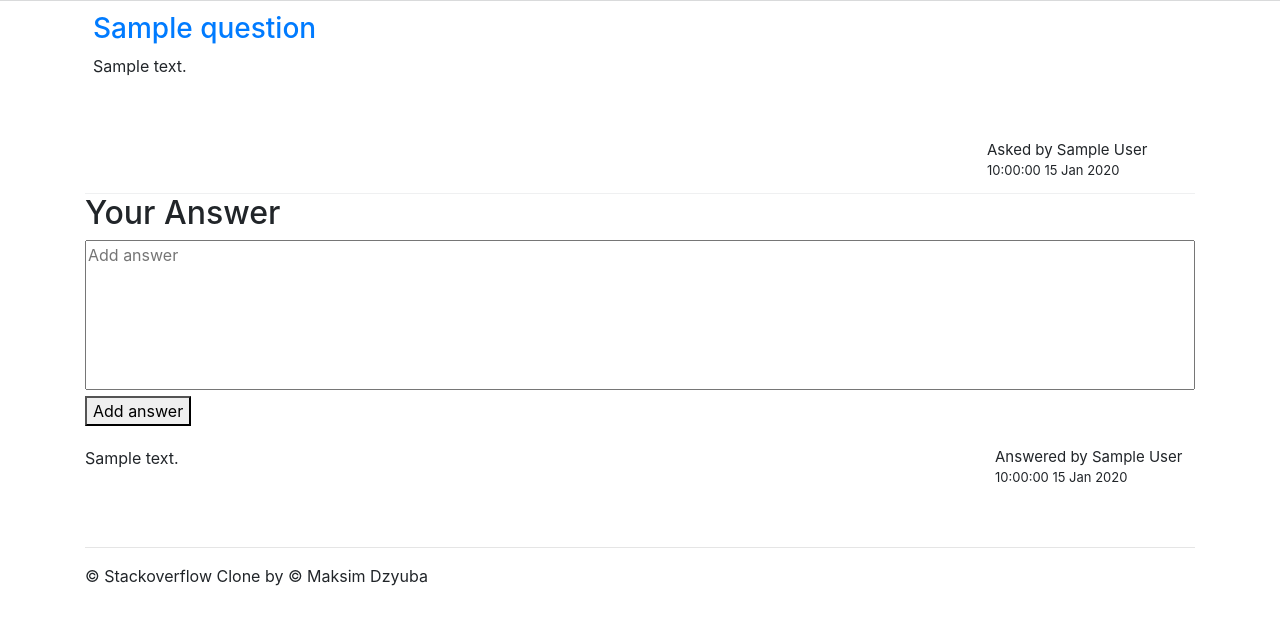
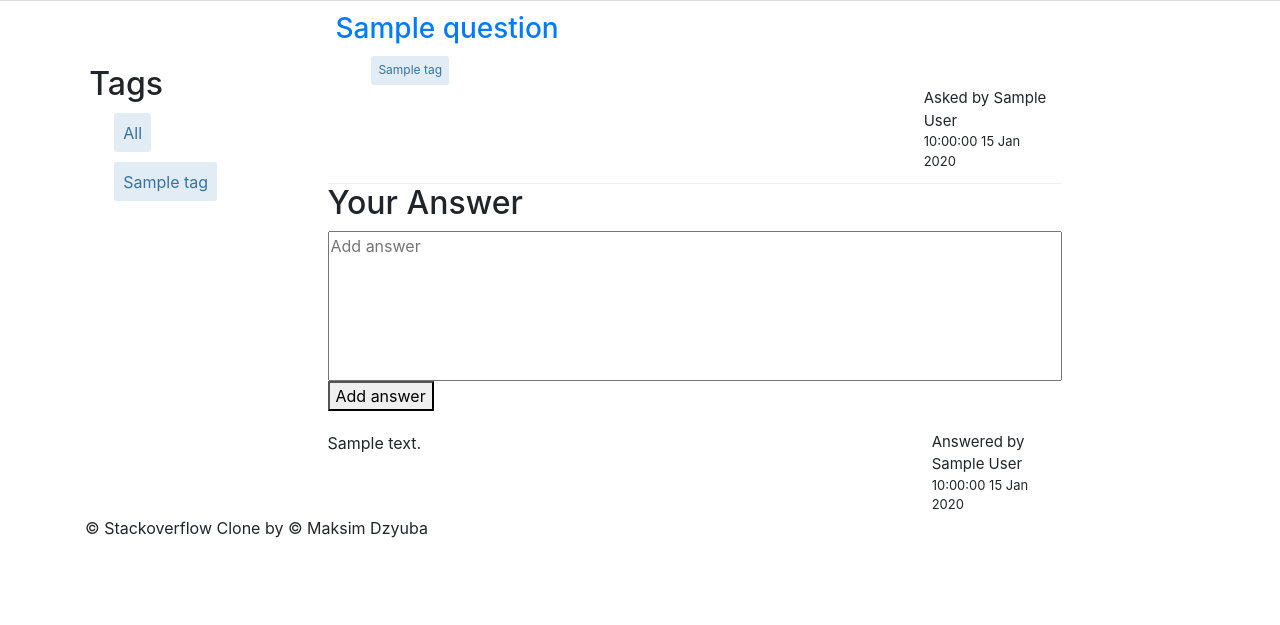
Before and after one commit to MagzKr/askwer, a Django app: template templates/question/question_details.html in a window 1280 px wide. Shown: the part 50-675 px from the top of the page. Run offline with Django 3.2, Linux system fonts and the light colour scheme; the template is opened without the code that fills it: most values are stand-ins (such as "Sample title", 1, 10 or a date in 2020); some libraries are stand-ins or nearby versions.

Commit message:
add tags and many fixes

```diff
--- a/askwer/settings.py
+++ b/askwer/settings.py
@@ -5,12 +5,11 @@ import dj_database_url
 
 BASE_DIR = Path(__file__).resolve().parent.parent
 
-SECRET_KEY = os.environ.get('DJANGO_SECRET_KEY')
+SECRET_KEY = os.environ.get('DJANGO_SECRET_KEY','foo')
 
 DEBUG = bool(os.environ.get("DEBUG"))
 
 ALLOWED_HOSTS = os.environ.get("DJANGO_ALLOWED_HOSTS", '127.0.0.1 askwer-app.herokuapp.com').split(" ")
-
 
 INSTALLED_APPS = [
     'question',
@@ -36,6 +35,7 @@ MIDDLEWARE = [
     'django.contrib.auth.middleware.AuthenticationMiddleware',
     'django.contrib.messages.middleware.MessageMiddleware',
     'django.middleware.clickjacking.XFrameOptionsMiddleware',
+
 ]
 
 ROOT_URLCONF = 'askwer.urls'
@@ -51,6 +51,7 @@ TEMPLATES = [
                 'django.template.context_processors.request',
                 'django.contrib.auth.context_processors.auth',
                 'django.contrib.messages.context_processors.messages',
+                'question.context_processors.get_tags',
             ],
         },
     },
--- a/askwer/urls.py
+++ b/askwer/urls.py
@@ -1,6 +1,7 @@
 from django.contrib import admin
 from django.urls import path, include
 from question.views import question_list_view
+import debug_toolbar
 urlpatterns = [
     path('', question_list_view, name='question_list_view'),
     path('admin/', admin.site.urls),
@@ -10,4 +11,5 @@ urlpatterns = [
     path('accounts/', include('account.urls')),
 
 
+
 ]
--- /dev/null
+++ b/question/context_processors.py
@@ -0,0 +1,4 @@
+from question.models import Question
+
+def get_tags(request):
+    return {'all_tags': Question.tags.all()}
--- a/question/forms.py
+++ b/question/forms.py
@@ -5,4 +5,4 @@ from .models import Question
 class QuestionForm(forms.ModelForm):
     class Meta:
         model = Question
-        fields = ['title','text']
+        fields = ['title','text','tags']
--- a/question/urls.py
+++ b/question/urls.py
@@ -1,8 +1,9 @@
 from django.urls import path
-from question.views import question_list_view, question_details, ask_question, rate_question
+from question.views import question_list_view, question_details, ask_question, rate_question, add_random_question
 urlpatterns = [
     path('', question_list_view, name='question_list_view'),
     path('ask/', ask_question, name='ask_question'),
     path('rate/', rate_question, name='rate_question'),
+    path('random/', add_random_question),
     path('<int:pk>', question_details, name='question_detail_view'),
 ]
--- a/static/css/style.css
+++ b/static/css/style.css
@@ -126,7 +126,7 @@ textarea{
 
 }
 .user-info{
-           width: 200px;
+           width: 130px;
            margin-left:auto;
 }
 
@@ -148,3 +148,54 @@ textarea{
 svg:active {
     fill: #f48024;
 }
+
+.tag-title {
+    margin-left: 30%;
+    margin-top: 65px;
+}
+
+.taglist.col-1 {
+    margin-left: 30%;
+}
+
+.question-tags{
+    margin-left: 5%;
+
+}
+.post-tag{
+       background-color: #e1ecf4;
+       padding: .4em .5em;
+       font-size: 12px;
+       border-width: 1px;
+       border-style: solid;
+       border-radius: 3px;
+       text-align: center;
+       border-color: #00000000;
+       margin: 2px 5px 2px 0;
+       color: #39739d;
+}
+
+.post-tag:hover {
+    color: #2c5777;
+    background-color: #d1e5f1;
+    border-color: #00000000;
+}
+.tag-item{
+       background-color: #e1ecf4;
+       padding: .4em .5em;
+       font-size: 16px;
+       border-width: 1px;
+       border-style: solid;
+       border-radius: 3px;
+       text-align: center;
+       border-color: #00000000;
+       margin: 10px;
+       color: #39739d;
+       width: max-content;
+}
+
+.tag-item:hover {
+    color: #2c5777;
+    background-color: #d1e5f1;
+    border-color: #00000000;
+}
--- a/templates/base.html
+++ b/templates/base.html
@@ -37,13 +37,16 @@
     </nav>
 </header>
 
+<div class="content row">
+    {% include "question/tags_col.html" %}
 
-{% block content %}
-{% endblock %}
+    {% block content %}
+    {% endblock %}
+</div>
 </body>
 <footer class="footer container">
-    <hr/>
     <div>
         <p>&copy; Stackoverflow Clone by &copy; Maksim Dzyuba</p>
     </div>
+</footer>
 </html>
--- a/templates/question/question_details.html
+++ b/templates/question/question_details.html
@@ -1,31 +1,28 @@
 {% extends "base.html" %}
 {% block content %}
 {% load static %}
-<div class="content container">
+<div class="col-7">
     {% include "question/single_question.html" %}
-<h2>
+    <div class="answer-all container">
+        <h2 class="row">
             Your Answer
         </h2>
 
-<form id="answerForm">
+        <form id="answerForm" class="row">
             {% csrf_token %}
             <textarea id=answerText placeholder='Add answer'></textarea><br>
             <button id="answerButton">Add answer</button>
         </form>
+    </div>
     <div id='answerList' class="container">
         {% if answers %}
             {%for answer in answers %}
-    <div class="answer row">
-        <div class="text"> {{ answer.text }} </div>
-        <div class="user-info">
-            <div class="author"> Answered by {{ answer.author }}</div>
-            <div class='date'>{{ answer.added_at | date:"H:i:s d M Y" }}</div>
+                {% include "answer/single_answer.html" %}
+            {% endfor %}
+        {% endif %}
     </div>
 </div>
-    {% endfor %}
-</div>
-{% endif %}
-</div>
+
 <div>
     <script> const questionPk = {{ question.pk }} </script>
     <script src="{% static 'js/jquery-3.5.1.js' %}"></script>
--- a/templates/question/single_question.html
+++ b/templates/question/single_question.html
@@ -1,11 +1,12 @@
 <div class="question-summary container">
-    {% if page_name == 'question_list' %}
+
+    {% if page_type == 'question_list' %}
         <div class="statscontainer">
             <div class="rating">{{ question.rating }}</div>
             <div class="rating-text"> votes</div>
         </div>
     {% endif %}
-    {% if page_name == 'question_details' %}
+    {% if page_type == 'question_details' %}
          <div class="statscontainer">
             <button class="js-vote-btn up" aria-label="Up vote">
                 <svg aria-hidden="true" width="36" height="36" viewBox="0 0 36 36">
@@ -24,8 +25,17 @@
         <h3>
             <a class="question_link" href="{% url 'question_detail_view' question.pk %}"> {{ question.title }}</a>
         </h3>
-
-        <div class="text"> {{ question.text|truncatechars:250 }}</div>
+        {% if page_type == 'question_list' %}
+            <div class="text"> {{ question.text|truncatechars:250 }}</div>
+        {% endif %}
+        {% if page_type == 'question_details' %}
+             <div class="text"> {{ question.text|truncatechars:250 }}</div>
+        {% endif %}
+        <div class="question-tags row">
+            {% for tag in question.tags.all %}
+                <a class="post-tag" href="/?tag={{ tag }}">{{ tag }}</a>
+            {% endfor %}
+        </div>
         <div class="user-info">
             <div class="author"> Asked by {{ question.author }}</div>
             <div class='date'>{{ question.added_at | date:"H:i:s d M Y" }}</div>
--- /dev/null
+++ b/templates/question/tags_col.html
@@ -0,0 +1,9 @@
+<div class="tags col-3">
+    <h2 class="tag-title">Tags</h2>
+    <div class="taglist col-1">
+        <a class="tag-item row" href="/"> All </a>
+        {% for tag in all_tags %}
+            <a class="tag-item row" href="/?tag={{ tag }}"> {{ tag }}</a>
+        {% endfor %}
+    </div>
+</div>
```
Also changed, not shown: question/models.py (+4 -3 lines), question/views.py (+30 -7 lines), templates/question/pagination.html (added, +7 -0 lines), templates/question/question_list.html (+11 -18 lines), templates/answer/single_answer.html (line endings or trailing spaces). Lines whose indentation alone changed are shown as unchanged.
